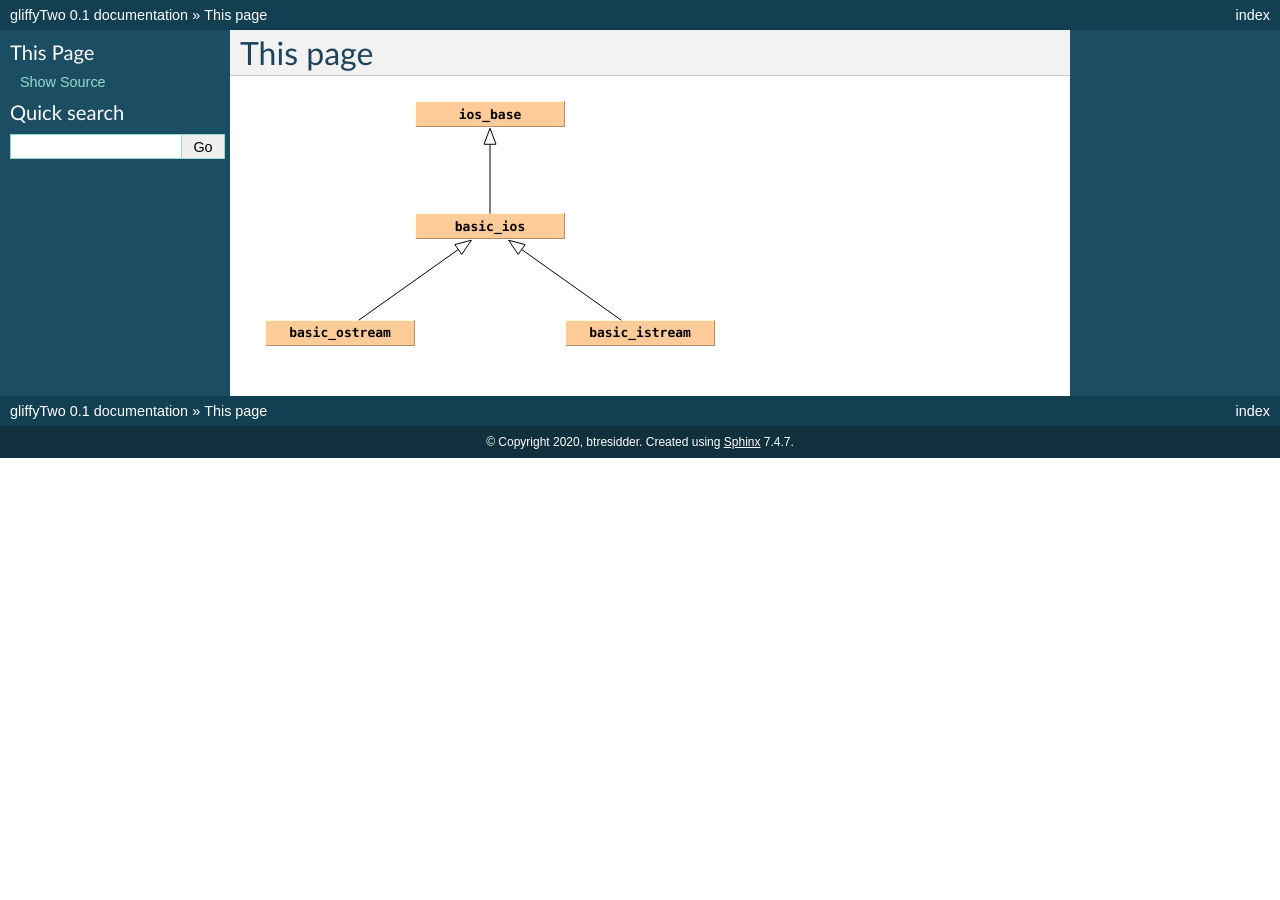
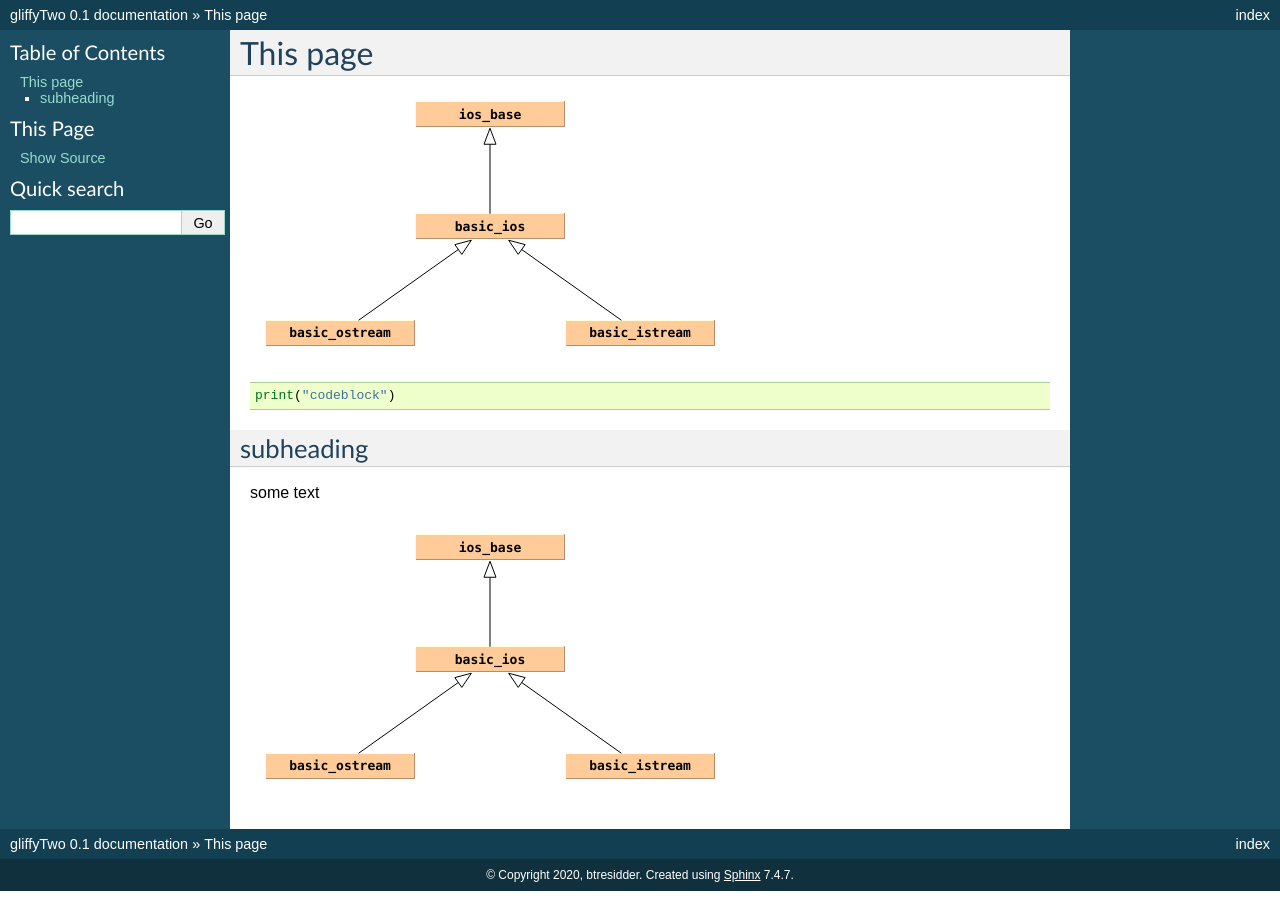
Before and after one commit to btresidder/gliffyTwo, a Sphinx documentation site: the page built from docs/thispage.rst, in a window 1280 px wide. Built offline with Sphinx 7.4.7, drawn with Linux system fonts in a browser that asks for light colours.

Commit message:
added some stuff to separate

```diff
--- a/docs/thispage.rst
+++ b/docs/thispage.rst
@@ -3,3 +3,16 @@
 =========
 
 .. image:: /images/test-svg.svg
+
+.. code-block:: python
+
+   print("codeblock")
+
+subheading
+==========
+
+some text
+
+.. raw:: html
+
+   <object data="_images/test-svg.svg" type="image/svg+xml"></object>
```
